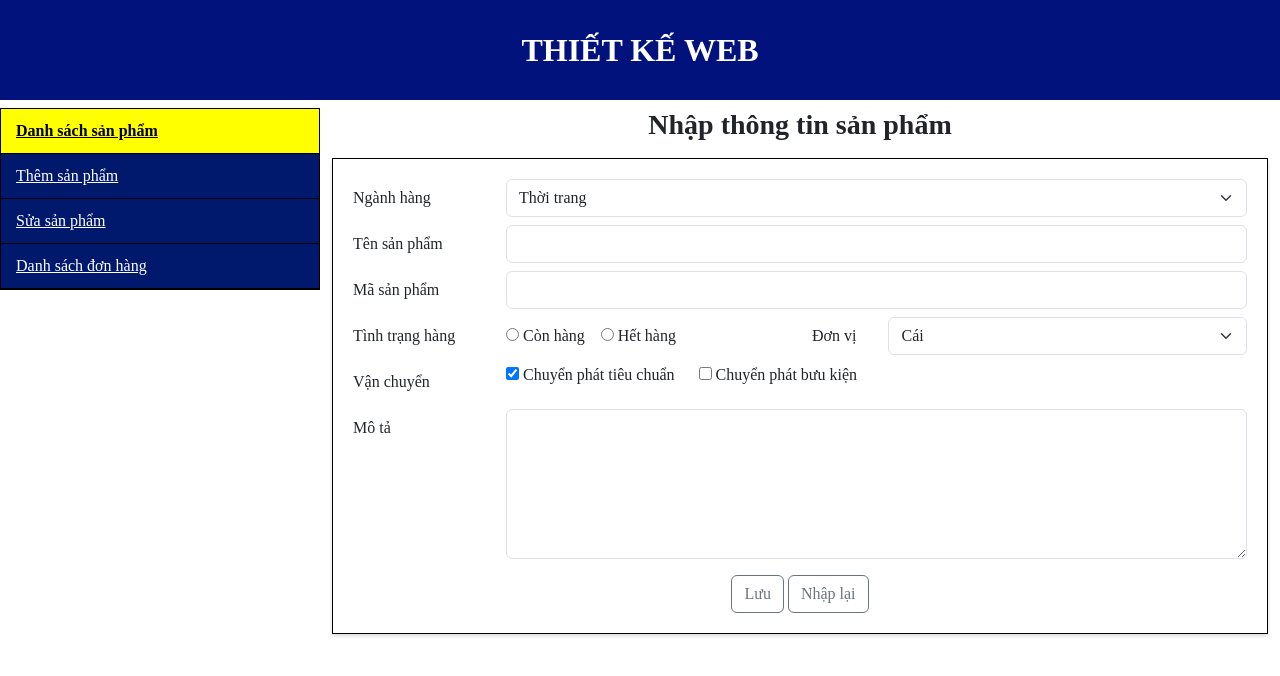
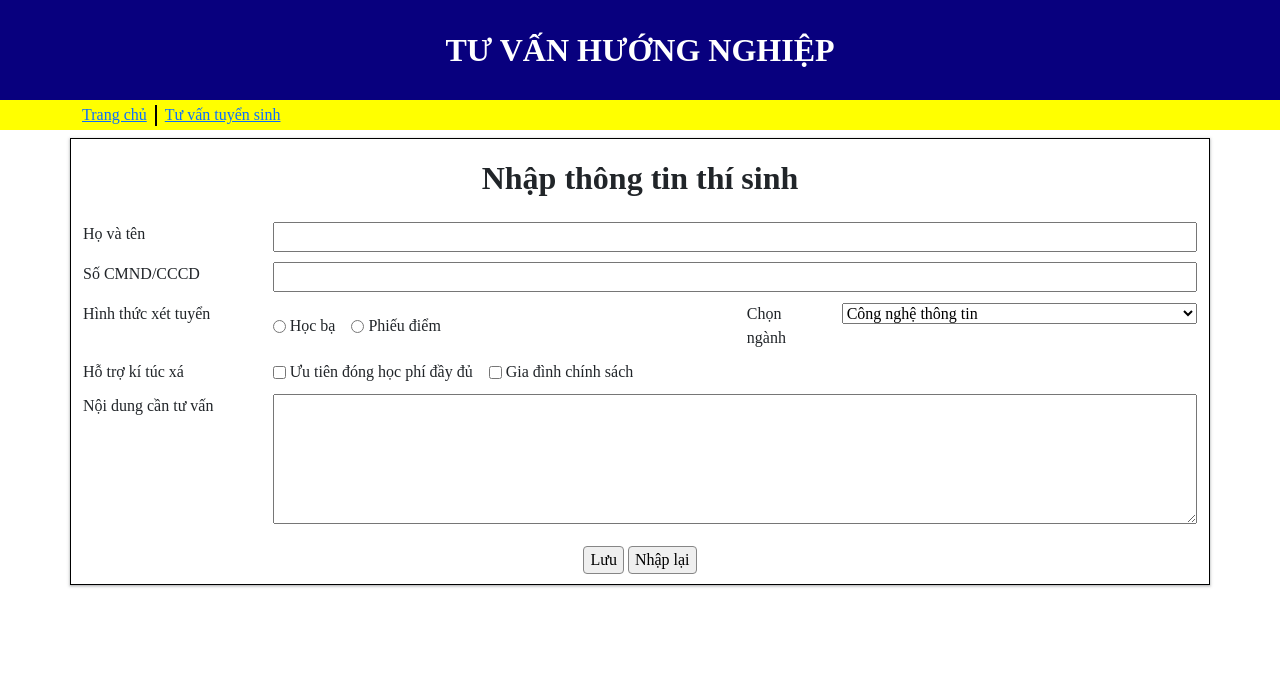
Before and after one commit to okbaby06-it/EXAM, a plain HTML site: page DE-2/index.html in a window 1280 px wide. Drawn offline with nearby package versions, Linux system fonts and the light colour scheme.

Commit message:
update de-2

```diff
--- a/DE-2/index.html
+++ b/DE-2/index.html
@@ -14,104 +14,123 @@
     <title>Document</title>
   </head>
   <body>
-    <div class="container-fluid p-0">
-      <!-- HEADER -->
-      <div
-        class="header-custom d-flex justify-content-center align-items-center"
-      >
-        <h2 class="text-white fw-bold m-0">THIẾT KẾ WEB</h2>
-      </div>
+    <!-- nhúng bt js -->
+    <div class="container-fluid px-0">
+      <form action="">
+        <div
+          class="bg d-flex align-items-center justify-content-center bg-primary text-white"
+        >
+          <h2 class="h2 mb-0 fw-bold">TƯ VẤN HƯỚNG NGHIỆP</h2>
+        </div>
+        <div class="container-fluid bg bg-warning">
+          <div class="container">
+            <!-- nav -->
+            <div class="d-flex gap-2 align-items-center">
+              <a href="#">Trang chủ</a>
+              <div class="border-y"></div>
+              <a href="#">Tư vấn tuyển sinh</a>
+            </div>
+          </div>
+        </div>
 
-      <div class="container-fluid mt-2">
-        <div class="row">
-          <!-- MENU TRÁI -->
-          <div class="col-3 p-0">
-            <div class="menu-left">
-              <a class="item active">Danh sách sản phẩm</a>
-              <a class="item">Thêm sản phẩm</a>
-              <a class="item">Sửa sản phẩm</a>
-              <a class="item">Danh sách đơn hàng</a>
+        <!-- main -->
+        <div class="container border mt-2">
+          <div class="main-title">
+            <h2 class="h2 fw-bold text-center m-0">Nhập thông tin thí sinh</h2>
+          </div>
+          <!-- r1 -->
+          <div class="row">
+            <div class="col-2">
+              <label for="nameUser">Họ và tên</label>
+            </div>
+            <div class="col-10">
+              <input class="w-100" type="text" name="fullName" id="nameUser" />
             </div>
           </div>
 
-          <!-- FORM PHẢI -->
-          <div class="col-9">
-            <h3 class="text-center fw-bold mb-3">Nhập thông tin sản phẩm</h3>
+          <!-- r2 -->
+          <div class="row">
+            <div class="col-2">
+              <label for="idUser">Số CMND/CCCD</label>
+            </div>
+            <div class="col-10">
+              <input class="w-100" type="text" name="idUser" id="idUser" />
+            </div>
+          </div>
 
-            <form onsubmit="return checkInfo()">
-              <div class="row mb-2">
-                <label class="col-2 col-form-label">Ngành hàng</label>
-                <div class="col-10">
-                  <select class="form-select">
-                    <option>Thời trang</option>
-                    <option>Điện tử</option>
-                  </select>
-                </div>
+          <!-- r3 -->
+          <div class="row">
+            <div class="col-2">
+              <label for="infoUser">Hình thức xét tuyển</label>
+            </div>
+            <div class="col-5 d-flex align-items-center">
+              <input class="me-1" type="radio" name="infoUser" id="infoUser1" />
+              Học bạ
+              <input
+                class="ms-3 me-1"
+                type="radio"
+                name="infoUser"
+                id="infoUser2"
+              />
+              Phiếu điểm
+            </div>
+            <div class="col-1">
+              <label for="choose-branch">Chọn ngành</label>
+            </div>
+            <div class="col-4">
+              <div class="w-100">
+                <select class="w-100" name="choose-branch" id="choose-branch">
+                  <option value="CNTT">Công nghệ thông tin</option>
+                  <option value="QTKD">Quản trị kinh doanh</option>
+                </select>
               </div>
+            </div>
+          </div>
 
-              <div class="row mb-2">
-                <label class="col-2 col-form-label">Tên sản phẩm</label>
-                <div class="col-10">
-                  <input type="text" class="form-control" />
-                </div>
-              </div>
+          <!-- r4 -->
+          <div class="row">
+            <div class="col-2">
+              <label for="support">Hỗ trợ kí túc xá</label>
+            </div>
+            <div class="col-5 d-flex align-items-center">
+              <input
+                class="me-1"
+                type="checkbox"
+                name="support"
+                id="support1"
+              />Ưu tiên đóng học phí đầy đủ
+              <input
+                class="ms-3 me-1"
+                type="checkbox"
+                name="support"
+                id="support2"
+              />Gia đình chính sách
+            </div>
+          </div>
 
-              <div class="row mb-2">
-                <label class="col-2 col-form-label">Mã sản phẩm</label>
-                <div class="col-10">
-                  <input type="text" class="form-control" />
-                </div>
-              </div>
+          <!-- r5 -->
+          <div class="row">
+            <div class="col-2">
+              <label for="content">Nội dung cần tư vấn</label>
+            </div>
+            <div class="col-10">
+              <textarea class="w-100" name="content" id="content"></textarea>
+            </div>
+          </div>
 
-              <div class="row mb-2">
-                <label class="col-2 col-form-label">Tình trạng hàng</label>
-                <div class="col-4 d-flex align-items-center gap-3">
-                  <label><input type="radio" name="st" /> Còn hàng</label>
-                  <label><input type="radio" name="st" /> Hết hàng</label>
-                </div>
-
-                <label class="col-1 col-form-label">Đơn vị</label>
-                <div class="col-5">
-                  <select class="form-select">
-                    <option>Cái</option>
-                  </select>
-                </div>
-              </div>
-
-              <div class="row mb-2">
-                <label class="col-2 col-form-label">Vận chuyển</label>
-                <div class="col-10 d-flex gap-4">
-                  <label
-                    ><input type="checkbox" checked /> Chuyển phát tiêu
-                    chuẩn</label
-                  >
-                  <label><input type="checkbox" /> Chuyển phát bưu kiện</label>
-                </div>
-              </div>
-
-              <div class="row mb-2">
-                <label class="col-2 col-form-label">Mô tả</label>
-                <div class="col-10">
-                  <textarea
-                    class="form-control"
-                    style="height: 150px"
-                  ></textarea>
-                </div>
-              </div>
-
-              <div class="text-center mt-3">
-                <button class="btn btn-outline-secondary">Lưu</button>
-                <button type="reset" class="btn btn-outline-secondary">
-                  Nhập lại
-                </button>
-              </div>
-            </form>
+          <!-- button -->
+          <div
+            class="button-custom d-flex justify-content-center align-items-center gap-1"
+          >
+            <button class="btn-custom" type="submit" value="Lưu">Lưu</button>
+            <button class="btn-custom" type="reset" value="Nhập lại">
+              Nhập lại
+            </button>
           </div>
         </div>
-      </div>
+      </form>
     </div>
 
-    <!--  -->
     <script
       src="https://cdn.jsdelivr.net/npm/bootstrap@5.3.8/dist/js/bootstrap.bundle.min.js"
       integrity="sha384-FKyoEForCGlyvwx9Hj09JcYn3nv7wiPVlz7YYwJrWVcXK/BmnVDxM+D2scQbITxI"
--- a/DE-2/main.js
+++ b/DE-2/main.js
@@ -1,67 +1,26 @@
-function checkInfo() {
-  const checkInput = (fullName, idUser, hocBa, phieuDiem, content) => {
-    if (
-      fullName === "" ||
-      idUser === "" ||
-      (!hocBa && !phieuDiem) ||
-      content === ""
-    )
-      return false;
-    return true;
-  };
+document.querySelector("form").addEventListener("submit", () => {
+  //lấy dữ liệu từ các ô
+  //ô nhập tên
+  const nameUser = document.getElementById("nameUser").value;
+  //ô nhập cccd
+  const idUser = document.getElementById("idUser").value;
+  //ô radio
+  const hocBa = document.getElementById("infoUser1").checked;
+  const phieuDiem = document.getElementById("infoUser2").checked;
+  //ô option
+  const nganh = document.getElementById("choose-branch").value;
+  //ô textarea
+  const content = document.getElementById("content").value;
 
-  //check fullName > 5 kí tự
-  const checkName = (fullName) => {
-    if (fullName.length < 5) return false;
-    return true;
-  };
-
-  //check cccd > 12 chữ số
-  const checkIdUer = (idUser) => {
-    if (idUser < 12) return false;
-    return true;
-  };
-
-  //check hình thức xét tuyển
-  const checkHinhThuc = (hocBa, phieuDiem) => {
-    if (hocBa && phieuDiem) return false;
-    return true;
-  };
-
-  //check content > 10 kí tự
-  const checkContent = (content) => {
-    if (content.length < 12) return false;
-    return true;
-  };
-
-  const fullName = document.getElementById("nameUser").value;
-  const idUser = document.getElementById("idUser").value;
-  const hocBa = document.getElementById("hocBa").checked;
-  const phieuDiem = document.getElementById("phieuDiem").checked;
-  const nganh = document.getElementById("nganh").value;
-  const hoTroHocPhi = document.getElementById("hocPhi").checked;
-  const content = document.querySelector("textarea").value;
-
-  const hinhThuc = hocBa ? "Học bạ" : "Phiếu điểm";
-  const hoTro = hoTroHocPhi
-    ? "Ưu tiên đóng học phí đầy đủ!"
-    : "Gia đình chính sách";
-
-  if (!checkInput(fullName, idUser, hocBa, phieuDiem, content)) {
-    alert("Bạn bắt buộc phải nhập đầy đủ nội dung!");
-    return false;
-  } else if (!checkName(fullName)) {
-    alert("Bạn phải nhập đầy đủ họ và tên!");
-    return false;
-  } else if (!checkIdUer(idUser)) {
-    alert("Bạn phải nhập đầy đủ số CMND/CCCD!");
-    return false;
-  } else if (!checkHinhThuc(hocBa)) {
-    alert("Bạn phải chọn hình thức xét tuyển!");
-    return false;
-  } else
-    alert(
-      `Thông tin của bạn đã được gửi\n- Họ Tên: ${fullName}\n- CMND/CCCD: ${idUser}\n- Xét tuyển: ${hinhThuc}\n- Ngành: ${nganh}\n- Hỗ trợ: ${hoTro}\n- Nội dung: ${content}`
-    );
-  return true;
-}
+  if (
+    nameUser === "" ||
+    idUser === "" ||
+    (!hocBa && !phieuDiem) ||
+    nganh === "" ||
+    content === ""
+  ) {
+    alert("Vui lòng nhập đầy đủ các ô!");
+  } else {
+    alert("Thông tin đã được gửi!");
+  }
+});
--- a/DE-2/style.css
+++ b/DE-2/style.css
@@ -1,41 +1,55 @@
 body,
 html {
-  font-family: "Times New Roman", serif !important;
+  font-family: "Times New Roman", Times, serif !important;
 }
 
-/* HEADER */
-.header-custom {
-  height: 100px;
-  background-color: #01127d;
+/* title */
+.container-fluid.px-0 .bg.bg-primary {
+  height: 100px !important;
+  background-color: rgb(8, 0, 126) !important;
 }
 
-/* MENU TRÁI */
-.menu-left {
-  background-color: #00196d;
-  border: 1px solid #000;
+/* nav */
+.container-fluid.bg-warning {
+  background-color: yellow !important;
 }
 
-.menu-left .item {
-  display: block;
-  padding: 10px 15px;
-  border-bottom: 1px solid #000;
-  color: white;
-  cursor: pointer;
+.container .gap-2 {
+  height: 30px;
 }
 
-.menu-left .item.active {
-  background-color: yellow;
-  color: black;
-  font-weight: bold;
+.container .gap-2 .border-y {
+  height: 70%;
+  border: 1px solid black;
 }
 
-.menu-left .item:hover {
-  background-color: #022b96;
+/* main */
+.container.border {
+  border: 1px solid black !important;
+  box-shadow: rgba(60, 64, 67, 0.3) 0px 1px 2px 0px,
+    rgba(60, 64, 67, 0.15) 0px 1px 3px 1px;
 }
 
-/* FORM */
-form {
-  border: 1px solid #000;
-  padding: 20px;
-  box-shadow: rgba(0, 0, 0, 0.15) 0px 2px 4px;
+.container .main-title .h2 {
+  padding: 20px 0;
 }
+
+.container .row {
+  padding: 5px 0;
+}
+
+/* textarea */
+.container textarea {
+  min-height: 130px;
+  max-height: 130px;
+  resize: vertical;
+}
+
+/* button */
+.container .button-custom {
+  padding: 10px 0;
+}
+.container .button-custom .btn-custom {
+  border: 0.8px solid rgb(134, 134, 134);
+  border-radius: 4px;
+}
```
